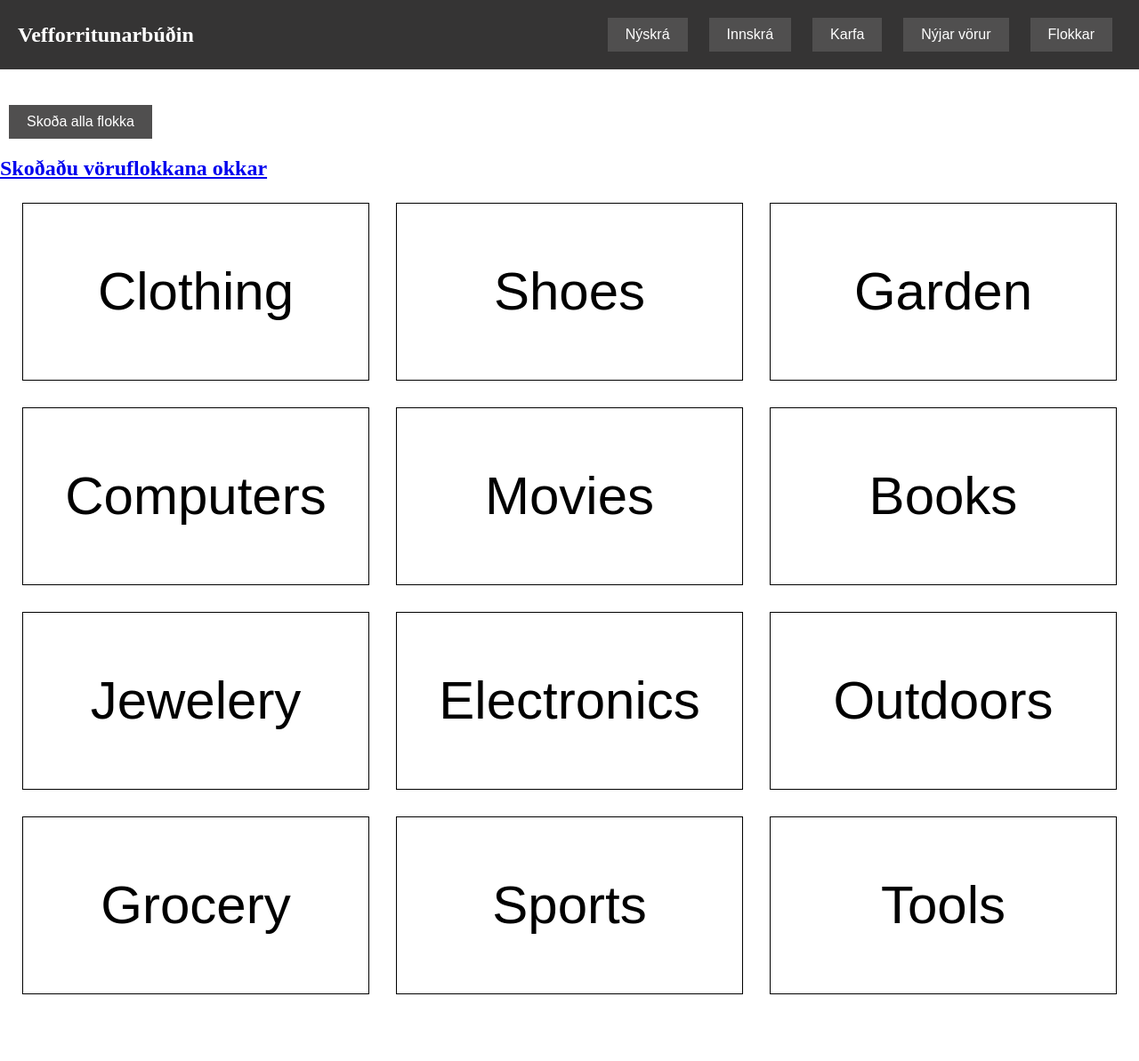
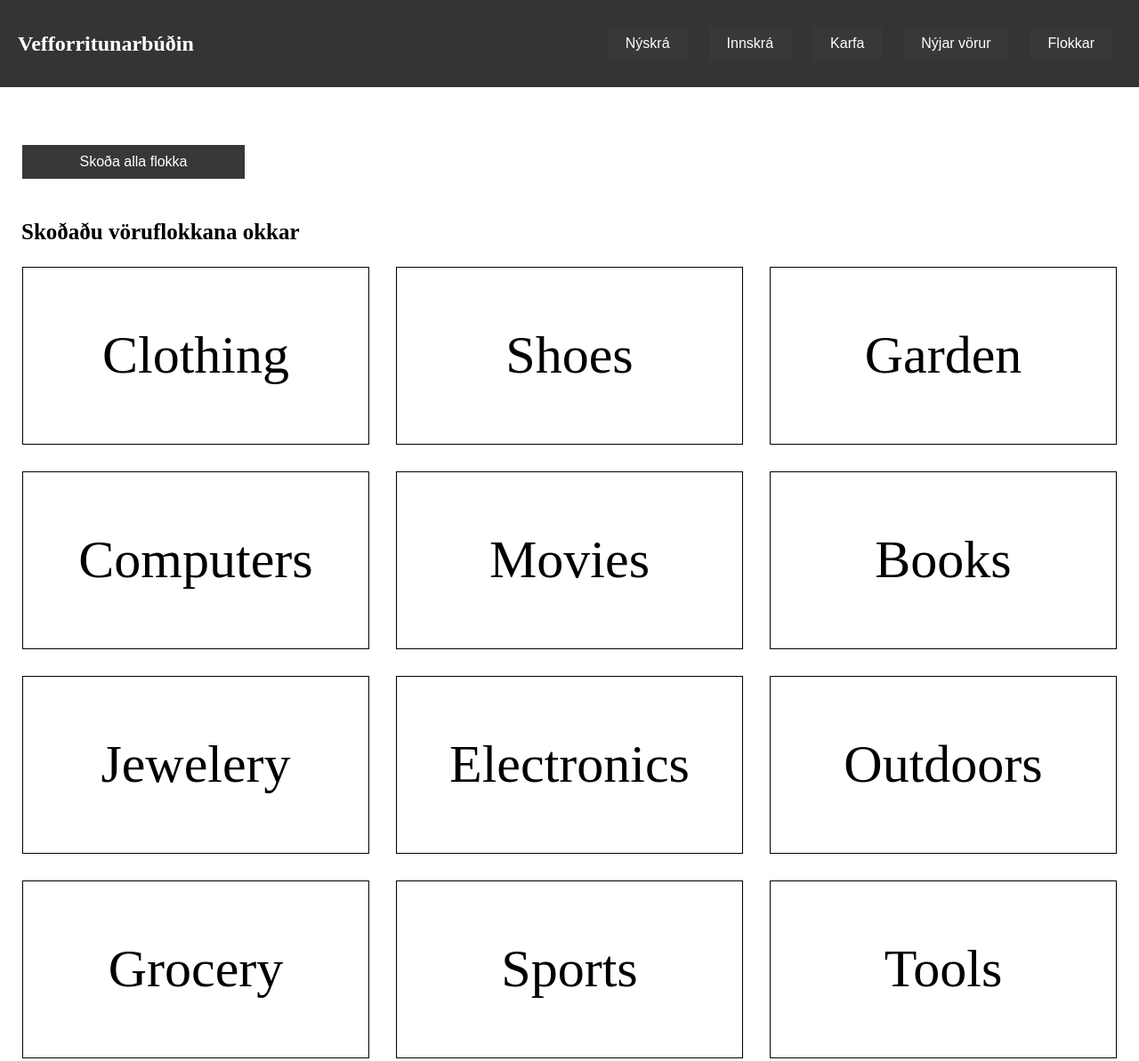
Before and after one commit to Hoppverkefni/hopverkefni2, a website: page index.html in a window 1280 px wide. Shown: the whole page at 89% size. Drawn offline with Linux system fonts and the light colour scheme; no server answers.

Commit message:
gerði takkana og linkaði allt og stuff

```diff
--- a/index.html
+++ b/index.html
@@ -25,26 +25,28 @@
         <div id="grid-container">
             <!-- Items will be added here dynamically -->
         </div>
+        <a href="styles/vorur.html">
+        <button class="buttonlol">Skoða alla flokka</button>
+    </a>
 
-        <button class="button">Skoða alla flokka</button>
+        <h2 class="black">Skoðaðu vöruflokkana okkar</h2>
+<section class="threebyfour">
+    <div class="boxes">
+      <a href="styles/vorulisti.html" class="box">Clothing</a>
+      <a href="styles/vorulisti.html" class="box">Shoes</a>
+      <a href="styles/vorulisti.html" class="box">Garden</a>
+      <a href="styles/vorulisti.html" class="box">Computers</a>
+      <a href="styles/vorulisti.html" class="box">Movies</a>
+      <a href="styles/vorulisti.html" class="box">Books</a>
+      <a href="styles/vorulisti.html" class="box">Jewelery</a>
+      <a href="styles/vorulisti.html" class="box">Electronics</a>
+      <a href="styles/vorulisti.html" class="box">Outdoors</a>
+      <a href="styles/vorulisti.html" class="box">Grocery</a>
+      <a href="styles/vorulisti.html" class="box">Sports</a>
+      <a href="styles/vorulisti.html" class="box">Tools</a>
+    </div>
+</section>
 
-        <h2 class = "black"><a href="/sidur/vorulisti.html">Skoðaðu vöruflokkana okkar</a></h2>
-        <section class="threebyfour">
-            <div class="boxes">
-              <button class="box">Clothing</button>
-              <button class="box">Shoes</button>
-              <button class="box">Garden</button>
-              <button class="box">Computers</button>
-              <button class="box">Movies</button>
-              <button class="box">Books</button>
-              <button class="box">Jewelery</button>
-              <button class="box">Electronics</button>
-              <button class="box">Outdoors</button>
-              <button class="box">Grocery</button>
-              <button class="box">Sports</button>
-              <button class="box">Tools</button>
-            </div>
-          </section>
     </main>
 </body>
 </html>
--- a/styles/header.scss
+++ b/styles/header.scss
@@ -12,19 +12,29 @@
   font-weight: bold; /* Make the title bold */
 }
 
-.button {
-  background-color: rgb(80, 79, 79); /* Remove any background color */
+.button, .buttonlol {
+  background-color: rgb(56, 56, 56); /* Remove any background color */
   border: none; /* Remove borders */
   color: white; /* Text color */
   font-size: 16px; /* Adjust the font size as needed */
-  margin: 0 10px; /* Add space between buttons */
+  margin: 10px; /* Add space between buttons */
   padding: 10px 20px; /* Padding inside the buttons */
   cursor: pointer; /* Change mouse cursor on hover */
   transition: background-color 0.3s; /* Smooth transition for hover effect */
 }
+.buttonlol {
+  margin: 25px;
+  width: 250px;
+}
 
-.button:hover {
-  background-color: #34495e; /* Slightly lighter blue on hover */
+
+.button:hover ,.buttonlol:hover{
+  background-color: #141414; /* Slightly lighter blue on hover */
+}
+.black {
+  font-size: 25px;
+  font: bold;
+  margin-left: 24px;
 }
 
 /* Additional styles for responsiveness, if needed */
@@ -62,4 +72,10 @@
   justify-content: center;
   align-items: center;
   font-size: 60px;
+  cursor: pointer;
+  color: inherit;
+  text-decoration: none;
 }
+.box:hover {
+  background-color: #edecec;
+}
```
Also changed, not shown: styles.css, 1 other file.
